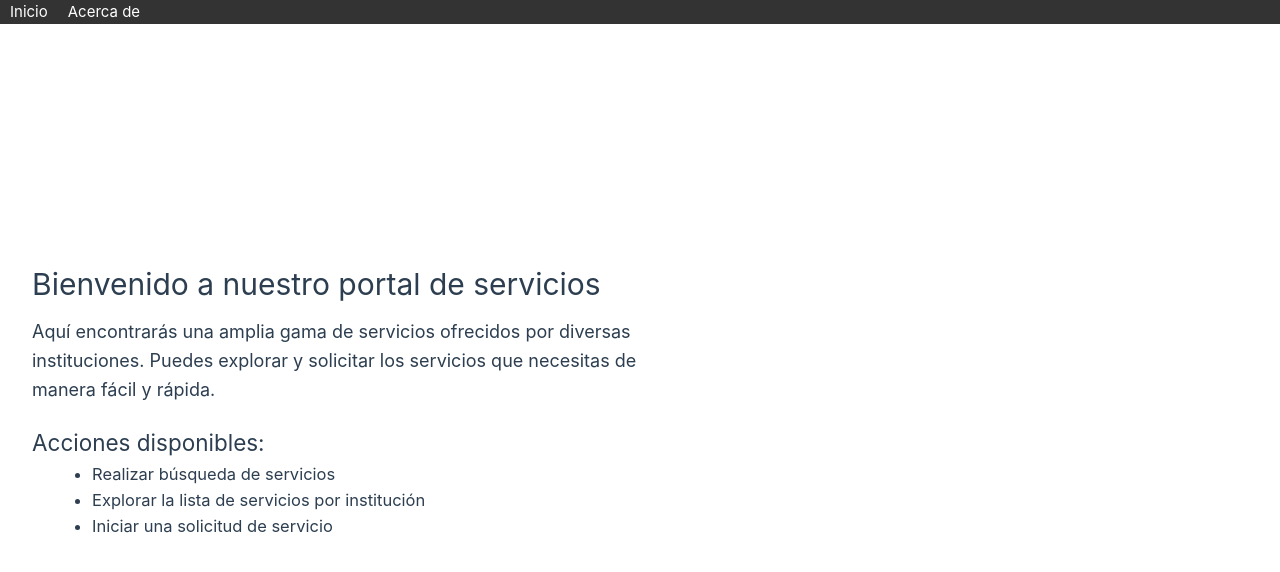
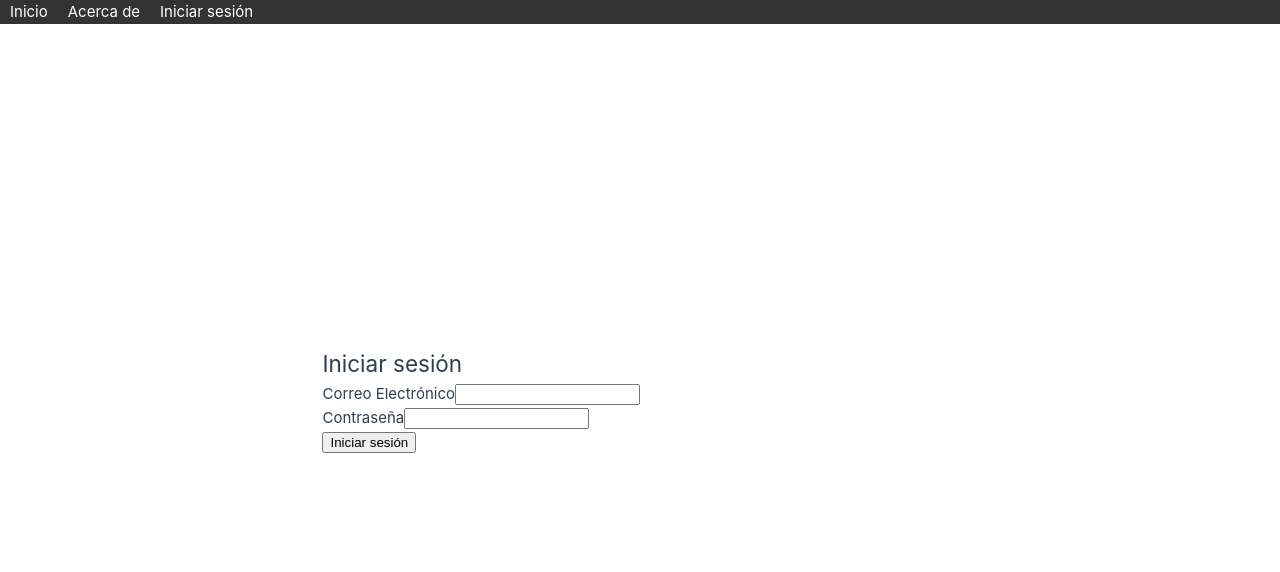
Before and after one commit to federicoherce/cidepint, a Vue app in the folder portal/: page /login in a window 1280 px wide. Shown: the top 572 px of the page. Built offline with nearby package versions, Linux system fonts and the light colour scheme.

Commit message:
agrego vista login

```diff
--- a/portal/src/App.vue
+++ b/portal/src/App.vue
@@ -1,17 +1,15 @@
 <template>
   <div>
     <Navbar />
-    <Home />
+    <router-view></router-view>
   </div>
 </template>
 
 <script>
-import Home from './components/Home.vue'
 import Navbar from './components/Navbar.vue'
 
 export default {
   components: {
-    Home,
     Navbar
   }
 }
--- a/portal/src/components/Navbar.vue
+++ b/portal/src/components/Navbar.vue
@@ -3,6 +3,7 @@
       <ul>
         <li><router-link to="/">Inicio</router-link></li>
         <li><router-link to="/about">Acerca de</router-link></li>
+        <li><router-link to="/login">Iniciar sesión</router-link></li>
       </ul>
     </nav>
   </template>
--- a/portal/src/router/index.js
+++ b/portal/src/router/index.js
@@ -1,6 +1,7 @@
 import { createRouter, createWebHistory } from 'vue-router'
 import Home from '../components/Home.vue'
 import Navbar from '../components/Navbar.vue'
+import loginView from '../views/loginView.vue'
 
 const routes = [
   {
@@ -12,6 +13,11 @@ const routes = [
     path: '/navbar',
     name: "Navbar",
     component: Navbar
+  },
+  {
+    path: '/login',
+    name: "loginView",
+    component: loginView
   }
 ]
 
--- /dev/null
+++ b/portal/src/views/loginView.vue
@@ -0,0 +1,16 @@
+<template>
+    <div>
+      <h2>Iniciar sesión</h2>
+      <form>
+        <div class="form-group">
+          <label for="email">Correo Electrónico</label>
+          <input type="email" id="email" required>
+        </div>
+        <div class="form-group">
+          <label for="password">Contraseña</label>
+          <input type="password" id="password" required>
+        </div>
+        <button type="submit">Iniciar sesión</button>
+      </form>
+    </div>
+</template>
```
